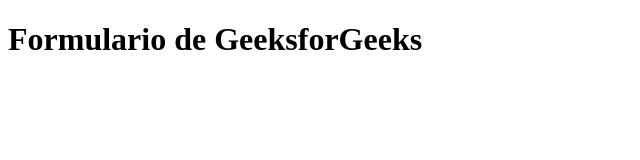
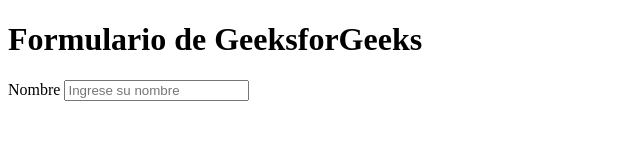
Before and after one commit to espam-cv/GeeksforGeeks, a plain HTML site: page index.html in a window 1280 px wide. Shown: the whole page, without its empty margins (0-640 px from the left). Drawn offline with Linux system fonts and the light colour scheme.

Commit message:
Tarea#3/Se agrega label e input de nombre (#20)

```diff
--- a/index.html
+++ b/index.html
@@ -9,6 +9,10 @@
   <body>
     <h1>Formulario de GeeksforGeeks</h1>
     <form id="formulario">
+      <div class="form-control">
+        <label for="nombre" id="etiqueta-nombre"> Nombre </label>
+        <input type="text" id="nombre" placeholder="Ingrese su nombre" required />
+      </div>
     </form>
   </body>
   <footer></footer>
```
